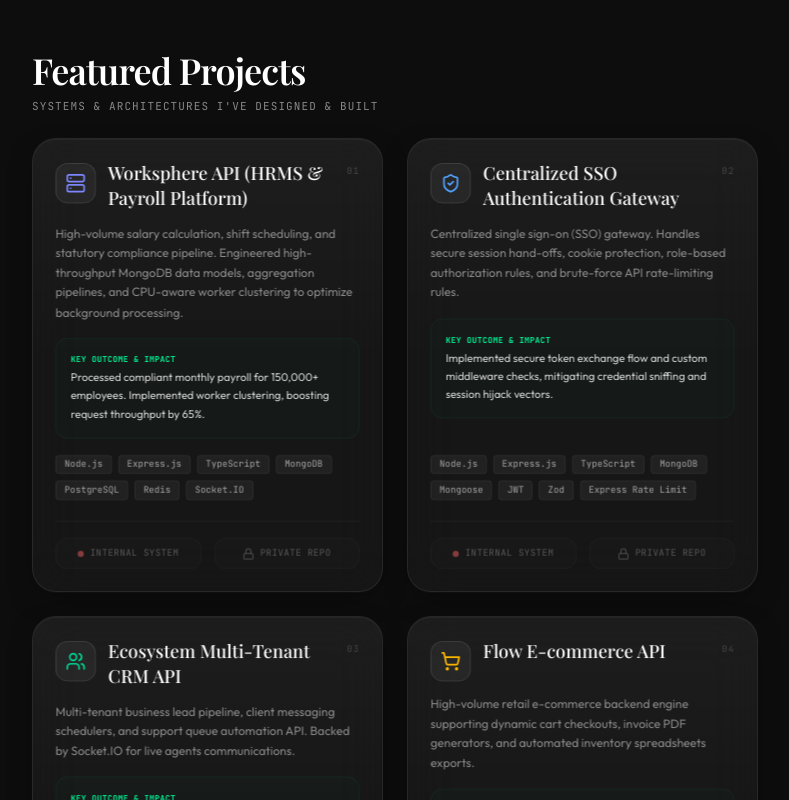
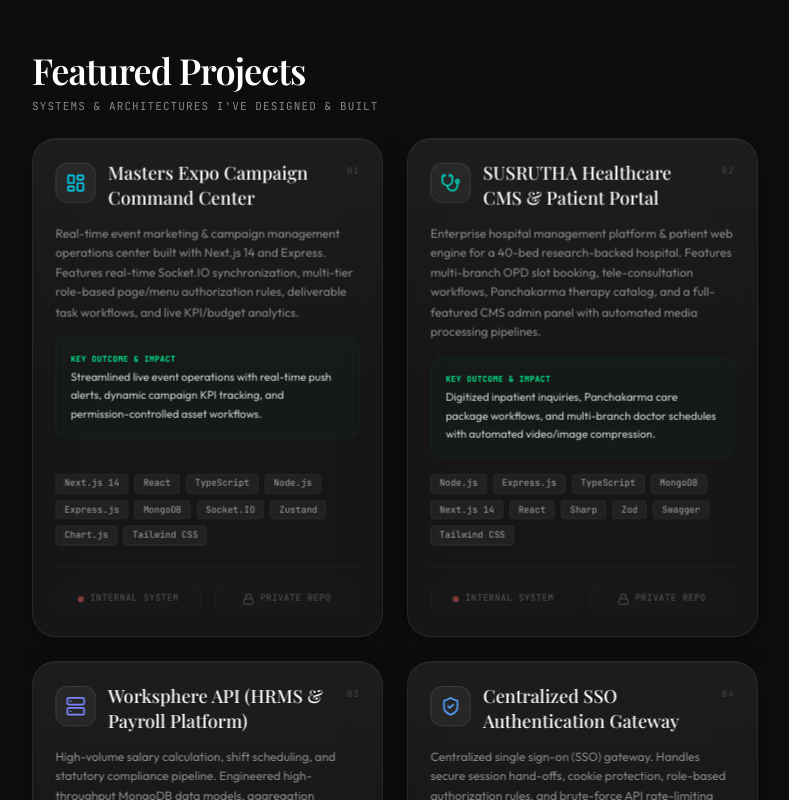
Before and after one commit to NajilRahman/portfolio, a React (Vite) app: page / in a window 1280 px wide. Shown: the part 1060-1860 px from the top of the page, without its empty margins (452-1241 px from the left). Built offline with nearby package versions, Linux system fonts and the light colour scheme; a web font is replaced by a local one.

Commit message:
added new projects

```diff
--- a/src/components/Projects.tsx
+++ b/src/components/Projects.tsx
@@ -1,5 +1,5 @@
 import React, { useRef, useState } from 'react';
-import { ExternalLink, Github, Database, Brain, Lock, Server, Car, Calendar, ShoppingBag, BookOpen, Key, ShieldCheck, Users, ShoppingCart } from 'lucide-react';
+import { ExternalLink, Github, Database, Brain, Lock, Server, Car, Calendar, ShoppingBag, BookOpen, Key, ShieldCheck, Users, ShoppingCart, LayoutDashboard, Stethoscope } from 'lucide-react';
 
 interface Project {
   name: string;
@@ -13,6 +13,26 @@ interface Project {
 }
 
 const projectsData: Project[] = [
+  {
+    name: "Masters Expo Campaign Command Center",
+    description: "Real-time event marketing & campaign management operations center built with Next.js 14 and Express. Features real-time Socket.IO synchronization, multi-tier role-based page/menu authorization rules, deliverable task workflows, and live KPI/budget analytics.",
+    technologies: ["Next.js 14", "React", "TypeScript", "Node.js", "Express.js", "MongoDB", "Socket.IO", "Zustand", "Chart.js", "Tailwind CSS"],
+    impact: "Streamlined live event operations with real-time push alerts, dynamic campaign KPI tracking, and permission-controlled asset workflows.",
+    icon: <LayoutDashboard className="w-5 h-5 text-cyan-400" />,
+    demoUrl: "#",
+    sourceUrl: "https://github.com/NajilRahman",
+    isPrivate: true
+  },
+  {
+    name: "SUSRUTHA Healthcare CMS & Patient Portal",
+    description: "Enterprise hospital management platform & patient web engine for a 40-bed research-backed hospital. Features multi-branch OPD slot booking, tele-consultation workflows, Panchakarma therapy catalog, and a full-featured CMS admin panel with automated media processing pipelines.",
+    technologies: ["Node.js", "Express.js", "TypeScript", "MongoDB", "Next.js 14", "React", "Sharp", "Zod", "Swagger", "Tailwind CSS"],
+    impact: "Digitized inpatient inquiries, Panchakarma care package workflows, and multi-branch doctor schedules with automated video/image compression.",
+    icon: <Stethoscope className="w-5 h-5 text-teal-400" />,
+    demoUrl: "#",
+    sourceUrl: "https://github.com/NajilRahman",
+    isPrivate: true
+  },
   {
     name: "Worksphere API (HRMS & Payroll Platform)",
     description: "High-volume salary calculation, shift scheduling, and statutory compliance pipeline. Engineered high-throughput MongoDB data models, aggregation pipelines, and CPU-aware worker clustering to optimize background processing.",
@@ -213,7 +233,7 @@ export const Projects: React.FC = () => {
                   </h3>
                 </div>
                 <span className="font-mono text-[9px] text-graphite/40 uppercase tracking-widest mt-1">
-                  0{idx + 1}
+                  {(idx + 1).toString().padStart(2, '0')}
                 </span>
               </div>
 
```
